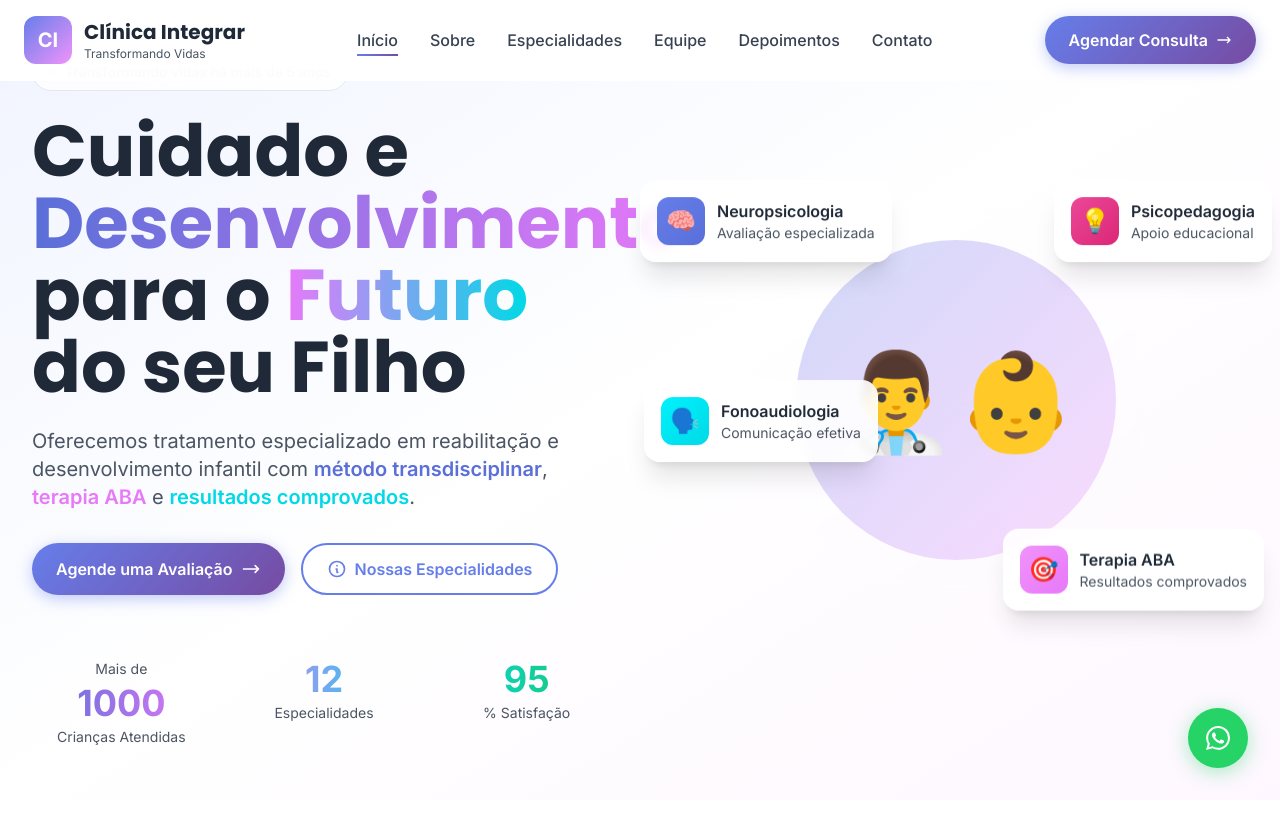
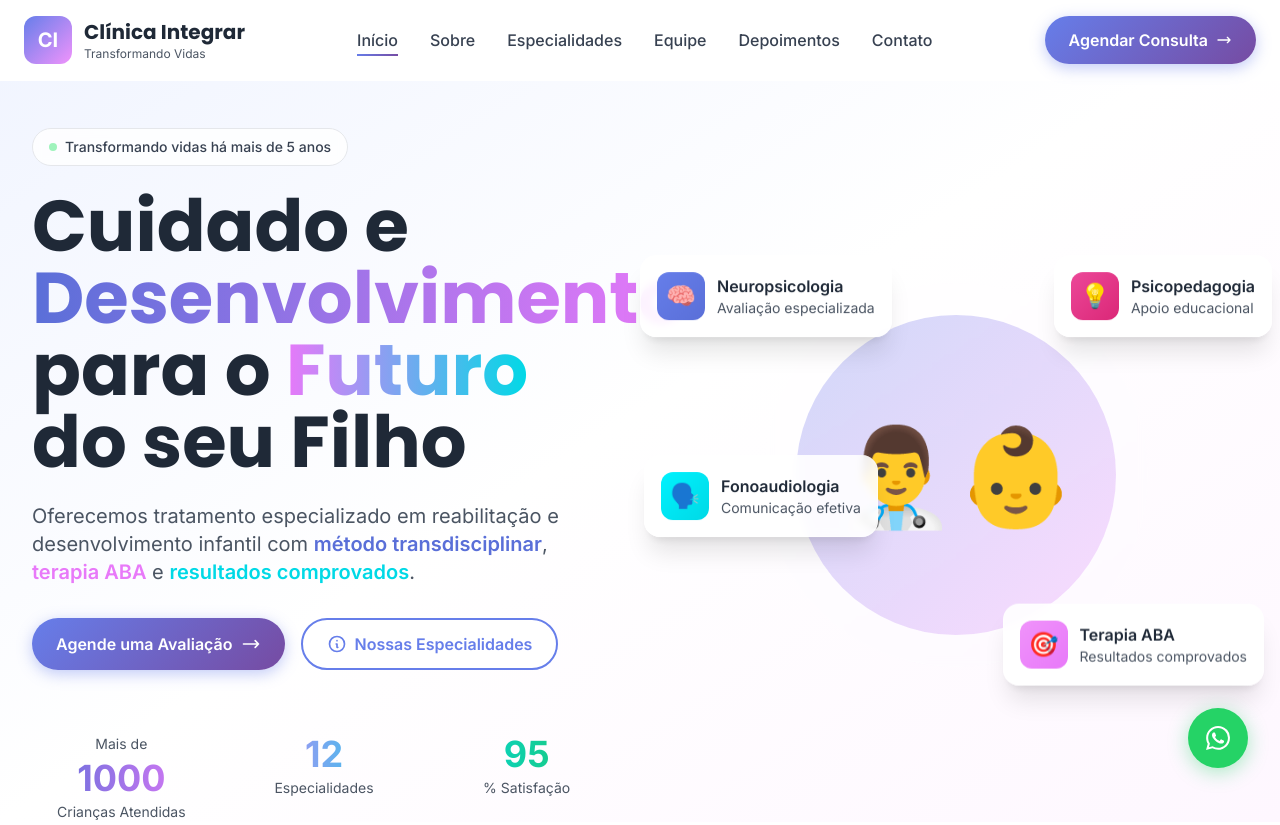
Before and after one commit to eduardosilvaedias/clinica-integrar-v2, a plain HTML site: page index.html in a window 1280 px wide. Shown: the top 825 px of the page. Drawn offline with nearby package versions, Linux system fonts and the light colour scheme.

Commit message:
Deploy inicial do site

```diff
--- a/index.html
+++ b/index.html
@@ -227,7 +227,7 @@
     </header>
 
     <!-- Hero Section -->
-    <section id="inicio" class="relative min-h-screen flex items-center overflow-hidden">
+    <section id="inicio" class="relative min-h-screen flex items-center overflow-x-hidden pt-24 sm:pt-32">
         <!-- Background Gradient -->
         <div class="absolute inset-0 bg-gradient-to-br from-primary-50 via-white to-secondary-50"></div>
 
```
